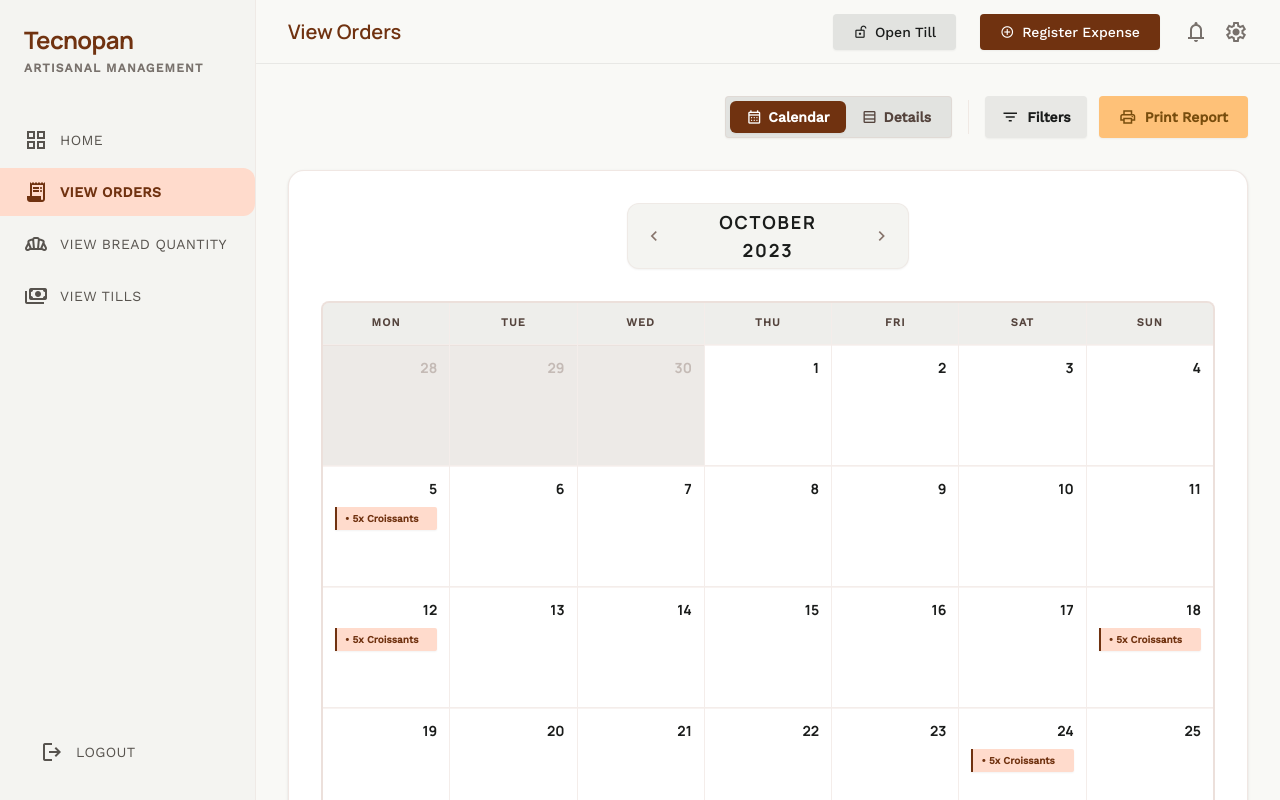
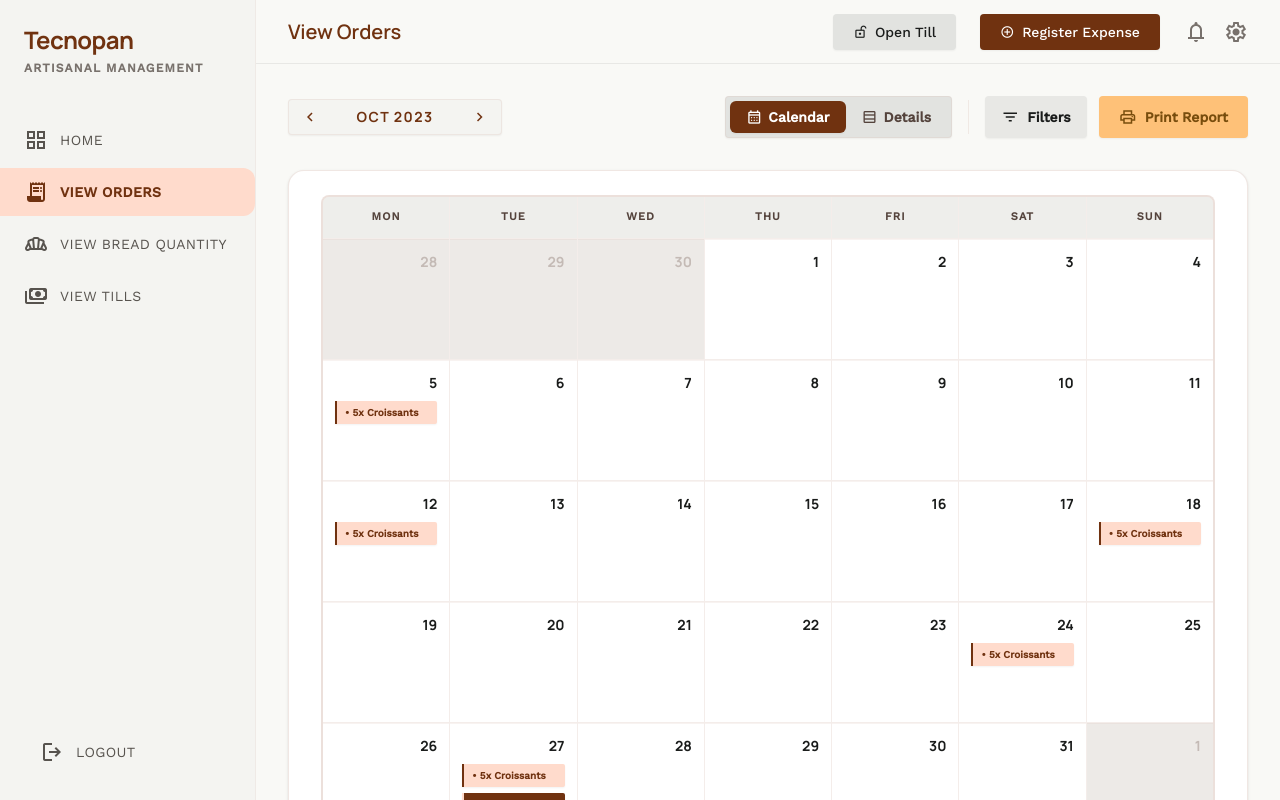
Before and after one commit to vasalgadog/tecnoadmin, a React (Vite) app: page /pedidos in a window 1280 px wide. Shown: the top 800 px of the page. Built offline with nearby package versions, Linux system fonts and the light colour scheme.

Commit message:
style: move calendar navigation into global toolbar

```diff
--- a/src/pages/VerPedidos.tsx
+++ b/src/pages/VerPedidos.tsx
@@ -19,8 +19,27 @@ export default function VerPedidos() {
       <div className="p-8 pb-12">
 
         {/* Header Actions & Tools Toolbar */}
-        <div className="flex justify-end gap-3 mb-8">
+        <div className="flex justify-between items-center gap-3 mb-8">
 
+          {/* Left Dashboard: Calendar Navigation Component */}
+          {activeTab === 'calendar' ? (
+            <div className="flex items-center gap-2 bg-surface-container-low rounded-lg px-2 py-1 shadow-sm border border-outline-variant/30 text-primary">
+              <button className="p-1 rounded-md hover:bg-surface-container-high transition-all flex items-center justify-center">
+                <span className="material-symbols-outlined text-[18px]">chevron_left</span>
+              </button>
+              <div className="w-32 text-center">
+                <h2 className="text-sm font-headline font-extrabold uppercase tracking-widest text-[#703210]">Oct 2023</h2>
+              </div>
+              <button className="p-1 rounded-md hover:bg-surface-container-high transition-all flex items-center justify-center">
+                <span className="material-symbols-outlined text-[18px]">chevron_right</span>
+              </button>
+            </div>
+          ) : (
+            <div></div> /* Spacer to push right buttons cleanly */
+          )}
+
+          {/* Right Toolbar Controls */}
+          <div className="flex gap-3">
             {/* View Toggle */}
             <div className="flex bg-surface-container-highest p-1 rounded-lg w-fit shadow-sm border border-outline-variant/30 text-sm">
               <button
@@ -39,7 +58,7 @@ export default function VerPedidos() {
               </button>
             </div>
 
-          <div className="w-px bg-outline-variant/30 my-1 mx-1"></div>
+            <div className="hidden md:block w-px bg-outline-variant/30 my-1 mx-1"></div>
 
             {/* Action Buttons */}
             <button className="bg-surface-container-high text-on-surface hover:text-primary px-4 py-2.5 rounded-lg font-bold text-sm flex items-center gap-2 hover:bg-surface-container-highest transition-all shadow-sm">
@@ -51,24 +70,10 @@ export default function VerPedidos() {
               Print Report
             </button>
           </div>
+        </div>
 
         {activeTab === 'calendar' ? (
-          <div className="bg-surface-container-lowest rounded-2xl shadow border border-outline-variant/40 p-8">
-
-            {/* Calendar Controls Nav */}
-            <div className="flex justify-center items-center mb-8">
-              <div className="flex items-center gap-6 bg-surface-container-low rounded-full px-2 py-1 shadow-sm border border-outline-variant/20">
-                <button className="p-2 rounded-full text-outline hover:text-primary hover:bg-surface-container-high transition-all flex items-center justify-center">
-                  <span className="material-symbols-outlined text-[20px]">chevron_left</span>
-                </button>
-                <div className="w-36 text-center">
-                  <h2 className="text-lg font-headline font-extrabold text-on-surface uppercase tracking-widest">October 2023</h2>
-                </div>
-                <button className="p-2 rounded-full text-outline hover:text-primary hover:bg-surface-container-high transition-all flex items-center justify-center">
-                  <span className="material-symbols-outlined text-[20px]">chevron_right</span>
-                </button>
-              </div>
-            </div>
+          <div className="bg-surface-container-lowest rounded-2xl shadow border border-outline-variant/40 p-8 pt-6">
 
             <div className="grid grid-cols-7 gap-px bg-outline-variant/30 rounded-xl overflow-hidden border-2 border-outline-variant/30">
               {/* Header */}
```
Lines whose indentation alone changed are shown as unchanged.
